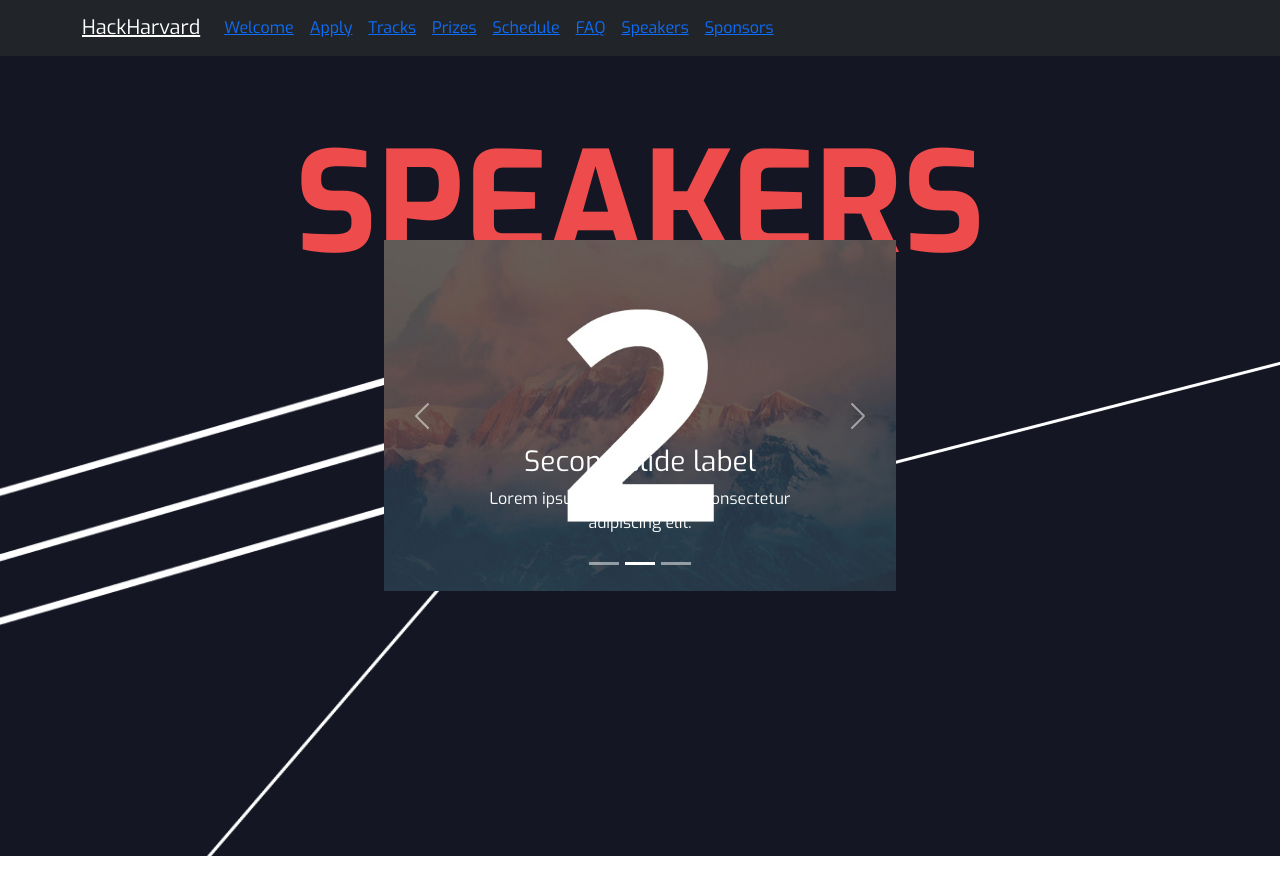
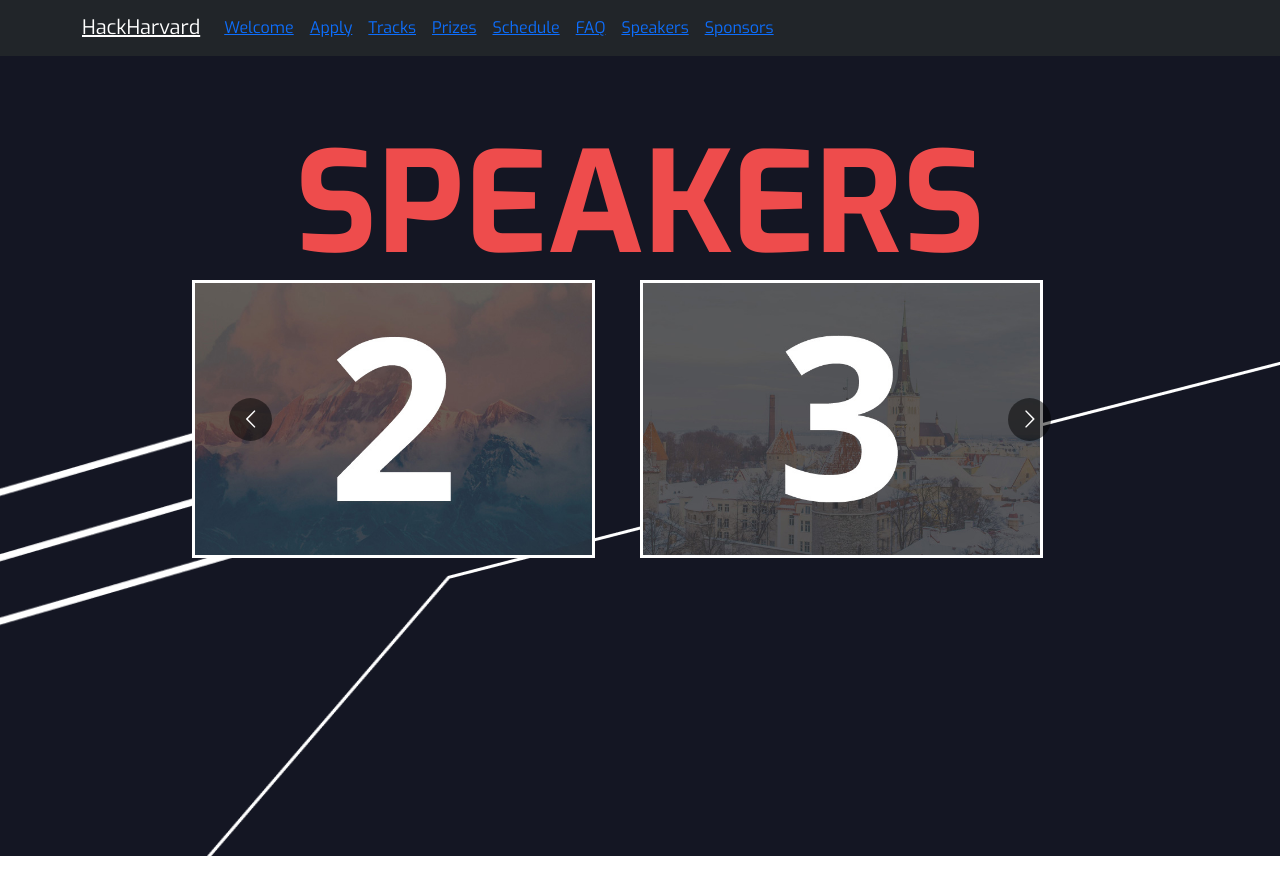
Before and after one commit to Elephant333/hackharvard2022, a React (Create React App) app: page /speakers in a window 1280 px wide. Shown: the top 894 px of the page. Built offline with nearby package versions, Linux system fonts and the light colour scheme.

Commit message:
better speaker cards

```diff
--- a/src/Speakers.js
+++ b/src/Speakers.js
@@ -1,36 +1,17 @@
 import React from 'react';
-import Carousel from 'react-bootstrap/Carousel';
-// import Carousel from 'react-multi-carousel';
-// import 'react-multi-carousel/lib/styles.css';
+import Carousel from 'react-multi-carousel';
+import 'react-multi-carousel/lib/styles.css';
 import styles from './styles/Speakers.module.css';
 import speakersLines from './assets/images/speakers-lines.png';
 import speakersAngles from './assets/images/speakers-angles.png';
 import img1 from './assets/images/1.jpg';
 import img2 from './assets/images/2.jpg';
 import img3 from './assets/images/3.jpg';
-// import img4 from './assets/images/4.jpg';
+import img4 from './assets/images/4.jpg';
 // import img5 from './assets/images/5.jpg';
 // import img6 from './assets/images/6.jpg';
 // import img7 from './assets/images/7.jpg';
 // import img8 from './assets/images/8.jpg';
-
-// const responsive = {
-//   desktop: {
-//     breakpoint: { max: 3000, min: 1024 },
-//     items: 3,
-//     slidesToSlide: 3, // optional, default to 1.
-//   },
-//   tablet: {
-//     breakpoint: { max: 1024, min: 464 },
-//     items: 2,
-//     slidesToSlide: 2, // optional, default to 1.
-//   },
-//   mobile: {
-//     breakpoint: { max: 464, min: 0 },
-//     items: 1,
-//     slidesToSlide: 1, // optional, default to 1.
-//   },
-// };
 
 function Speakers() {
   return (
@@ -39,69 +20,90 @@ function Speakers() {
       <img className={styles.speakersLines} src={speakersLines} alt="" />
       <img className={styles.speakersAngles} src={speakersAngles} alt="" />
       <div className={styles.speakerCarousel}>
-        <Carousel>
-          <Carousel.Item>
+        <Carousel
+          additionalTransfrom={0}
+          arrows
+          autoPlay
+          autoPlaySpeed={3000}
+          centerMode={false}
+          className=""
+          containerClass="container-with-dots"
+          dotListClass=""
+          draggable={false}
+          focusOnSelect={false}
+          infinite
+          itemClass=""
+          keyBoardControl
+          minimumTouchDrag={80}
+          pauseOnHover
+          renderArrowsWhenDisabled={false}
+          renderButtonGroupOutside={false}
+          renderDotsOutside={false}
+          responsive={{
+            desktop: {
+              breakpoint: {
+                max: 3000,
+                min: 1024,
+              },
+              items: 3,
+              partialVisibilityGutter: 40,
+            },
+            mobile: {
+              breakpoint: {
+                max: 464,
+                min: 0,
+              },
+              items: 1,
+              partialVisibilityGutter: 30,
+            },
+            tablet: {
+              breakpoint: {
+                max: 1024,
+                min: 464,
+              },
+              items: 2,
+              partialVisibilityGutter: 30,
+            },
+          }}
+          rewind={false}
+          rewindWithAnimation={false}
+          rtl={false}
+          shouldResetAutoplay
+          showDots={false}
+          sliderClass=""
+          slidesToSlide={1}
+          swipeable
+        >
+          <div>
             <img
-              className="d-block w-100"
               src={img1}
               alt="First slide"
+              className={styles.speakerImage}
             />
-            <Carousel.Caption>
-              <h3>First slide label</h3>
-              <p>Nulla vitae elit libero, a pharetra augue mollis interdum.</p>
-            </Carousel.Caption>
-          </Carousel.Item>
-          <Carousel.Item>
+          </div>
+          <div>
             <img
-              className="d-block w-100"
               src={img2}
               alt="Second slide"
+              className={styles.speakerImage}
             />
-
-            <Carousel.Caption>
-              <h3>Second slide label</h3>
-              <p>Lorem ipsum dolor sit amet, consectetur adipiscing elit.</p>
-            </Carousel.Caption>
-          </Carousel.Item>
-          <Carousel.Item>
+          </div>
+          <div>
             <img
-              className="d-block w-100"
               src={img3}
               alt="Third slide"
+              className={styles.speakerImage}
             />
-
-            <Carousel.Caption>
-              <h3>Third slide label</h3>
-              <p>
-                Praesent commodo cursus magna, vel scelerisque nisl consectetur.
-              </p>
-            </Carousel.Caption>
-          </Carousel.Item>
+          </div>
+          <div>
+            <img
+              src={img4}
+              alt="Fourth slide"
+              className={styles.speakerImage}
+            />
+          </div>
         </Carousel>
       </div>
-      {/* <Carousel
-        swipeable={false}
-        draggable={false}
-        showDots
-        responsive={responsive}
-        ssr // means to render carousel on server-side.
-        infinite
-        autoPlay={this.props.deviceType !== "mobile" ? true : false}
-        autoPlaySpeed={1000}
-        keyBoardControl={true}
-        customTransition="all .5"
-        transitionDuration={500}
-        containerClass="carousel-container"
-        removeArrowOnDeviceType={["tablet", "mobile"]}
-        deviceType={this.props.deviceType}
-        dotListClass="custom-dot-list-style"
-        itemClass="carousel-item-padding-40-px"
-      >
-        <div><img src={img1} alt="img1" /></div>
-        <div><img src={img2} alt="img2" /></div>
-        <div><img src={img3} alt="img3" /></div>
-        <div><img src={img4} alt="img4" /></div>
-      </Carousel> */}
     </main>
   );
 }
--- a/src/styles/Speakers.module.css
+++ b/src/styles/Speakers.module.css
@@ -49,7 +49,14 @@ index.css initializes all the fonts, so no need to do here */
 
 .speakerCarousel {
   position: absolute;
-  width: 40%;
-  left: 30%;
-  top: 30%;
+  width: 70%;
+  left: 15%;
+  top: 35%;
 }
+
+.speakerImage {
+  width: 90%;
+  height: 100%;
+  object-fit: cover;
+  border: 3px solid #FFFFFF;
+}
```
